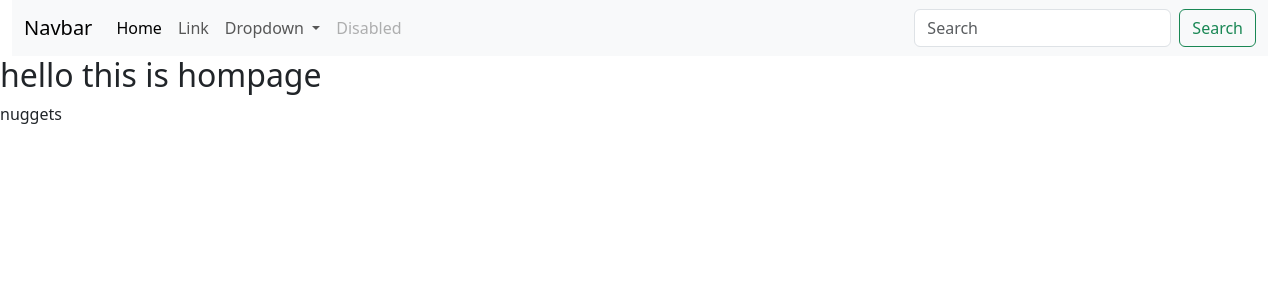
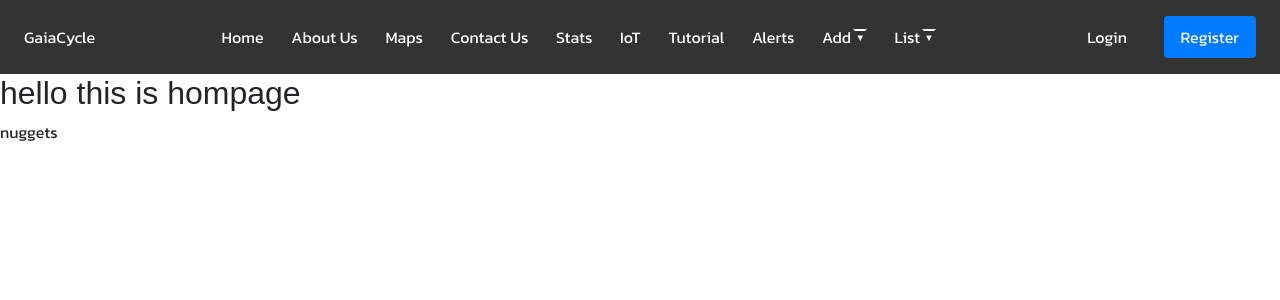
Before and after one commit to YouunFruit/GaiasCycle, a FastAPI app: page / in a window 1280 px wide. Shown: the top 300 px of the page. Run offline with FastAPI, Linux system fonts and the light colour scheme; some web fonts are replaced.

Commit message:
jinja implementation has begun
jinja is working, now im working on moving every html we have to jinja

```diff
--- a/app/main.py
+++ b/app/main.py
@@ -12,4 +12,4 @@ async def read_root(req:Request):
 
 @app.get("/about", response_class=HTMLResponse)
 async def read_root(req:Request):
-    return templates.TemplateResponse("about.html",{"request":req})
+    return templates.TemplateResponse("aboutUs.html",{"request":req})
--- a/app/templates/base.html
+++ b/app/templates/base.html
@@ -6,46 +6,109 @@
     <title>BaseFile</title>
     <link href="https://cdn.jsdelivr.net/npm/bootstrap@5.3.3/dist/css/bootstrap.min.css" rel="stylesheet" integrity="sha384-QWTKZyjpPEjISv5WaRU9OFeRpok6YctnYmDr5pNlyT2bRjXh0JMhjY6hW+ALEwIH" crossorigin="anonymous">
     <script src="https://cdn.jsdelivr.net/npm/bootstrap@5.3.3/dist/js/bootstrap.bundle.min.js" integrity="sha384-YvpcrYf0tY3lHB60NNkmXc5s9fDVZLESaAA55NDzOxhy9GkcIdslK1eN7N6jIeHz" crossorigin="anonymous"></script>
+    <!-- Fonts -->
+    <link rel="stylesheet" href="styles/fonts.css">
 </head>
 <body>
-    <div class="container-fluid">
-        <nav class="navbar navbar-expand-lg bg-body-tertiary">
-            <div class="container-fluid">
-                <a class="navbar-brand" href="#">Navbar</a>
-                <button class="navbar-toggler" type="button" data-bs-toggle="collapse" data-bs-target="#navbarSupportedContent" aria-controls="navbarSupportedContent" aria-expanded="false" aria-label="Toggle navigation">
-                    <span class="navbar-toggler-icon"></span>
-                </button>
-                <div class="collapse navbar-collapse" id="navbarSupportedContent">
-                    <ul class="navbar-nav me-auto mb-2 mb-lg-0">
-                        <li class="nav-item">
-                            <a class="nav-link active" aria-current="page" href="#">Home</a>
-                        </li>
-                        <li class="nav-item">
-                            <a class="nav-link" href="#">Link</a>
-                        </li>
-                        <li class="nav-item dropdown">
-                            <a class="nav-link dropdown-toggle" href="#" role="button" data-bs-toggle="dropdown" aria-expanded="false">
-                                Dropdown
-                            </a>
-                            <ul class="dropdown-menu">
-                                <li><a class="dropdown-item" href="#">Action</a></li>
-                                <li><a class="dropdown-item" href="#">Another action</a></li>
-                                <li><hr class="dropdown-divider"></li>
-                                <li><a class="dropdown-item" href="#">Something else here</a></li>
-                            </ul>
-                        </li>
-                        <li class="nav-item">
-                            <a class="nav-link disabled" aria-disabled="true">Disabled</a>
-                        </li>
-                    </ul>
-                    <form class="d-flex" role="search">
-                        <input class="form-control me-2" type="search" placeholder="Search" aria-label="Search">
-                        <button class="btn btn-outline-success" type="submit">Search</button>
-                    </form>
-                </div>
+<div class="navbar">
+    <a href="index.html" class="logo">GaiaCycle</a>
+    <div class="navbar-menu">
+        <a href="/">Home</a>
+        <a href="/about">About Us</a>
+        <a href="maps.html">Maps</a>
+        <a href="contactUs.html">Contact Us</a>
+        <a href="statistics.html">Stats</a>
+        <a href="IOT.html">IoT</a>
+        <a href="tutorial.html">Tutorial</a>
+        <a href="updates.html">Alerts</a>
+
+        <div class="dropdown">
+            <a href="#" class="dropdown-toggle">Add</a>
+            <div class="dropdown-menu">
+                <a href="addDevice.html">Device</a>
+                <a href="addFarm.html">Farm</a>
+                <a href="addUser.html">User</a>
+                <a href="addProduces.html">Produce</a>
             </div>
-        </nav>
+        </div>
+
+        <div class="dropdown">
+            <a href="#" class="dropdown-toggle">List</a>
+            <div class="dropdown-menu">
+                <a href="listDevices.html">Device</a>
+                <a href="listFarms.html">Farm</a>
+                <a href="listUsers.html">User</a>
+                <a href="listProduces.html">Produce</a>
+                <a href="listInventory.html">Inventory</a>
+            </div>
+        </div>
     </div>
+    <div>
+        <a href="logIn.html" class="btn">Login</a>
+        <a href="signUp.html" class="btn primary">Register</a>
+    </div>
+</div>
+
+
+<style>
+    .navbar {
+        display: flex;
+        justify-content: space-between;
+        align-items: center;
+        background-color: #333;
+        color: #fff;
+        padding: 1rem;
+    }
+    .navbar a {
+        color: white;
+        margin: 0 0.5rem;
+        text-decoration: none;
+    }
+    .navbar-menu a {
+        margin-right: 1rem;
+    }
+    .btn {
+        padding: 0.5rem 1rem;
+        border-radius: 4px;
+        text-decoration: none;
+        color: white;
+    }
+    .btn.primary {
+        background-color: #007bff;
+    }
+
+    .dropdown {
+        position: relative;
+        display: inline-block;
+    }
+    .dropdown-toggle::after {
+        content: ' ▼';
+        font-size: 0.6em;
+    }
+    .dropdown-menu {
+        display: none;
+        position: absolute;
+        background-color: #444;
+        min-width: 150px;
+        border-radius: 4px;
+        padding: 0.5rem 0;
+        margin-top: 0.5rem;
+        box-shadow: 0 4px 8px rgba(0, 0, 0, 0.2);
+    }
+    .dropdown-menu a {
+        color: #fff;
+        padding: 0.5rem 1rem;
+        display: block;
+    }
+    .dropdown-menu a:hover {
+        background-color: #555;
+    }
+
+    .dropdown:hover .dropdown-menu,
+    .dropdown:focus-within .dropdown-menu {
+        display: block;
+    }
+</style>
     <main>
         {% block content %} {%endblock%}
     </main>
```
Also changed, not shown: app/templates/aboutUs.html (renamed from app/templates/about.html).
